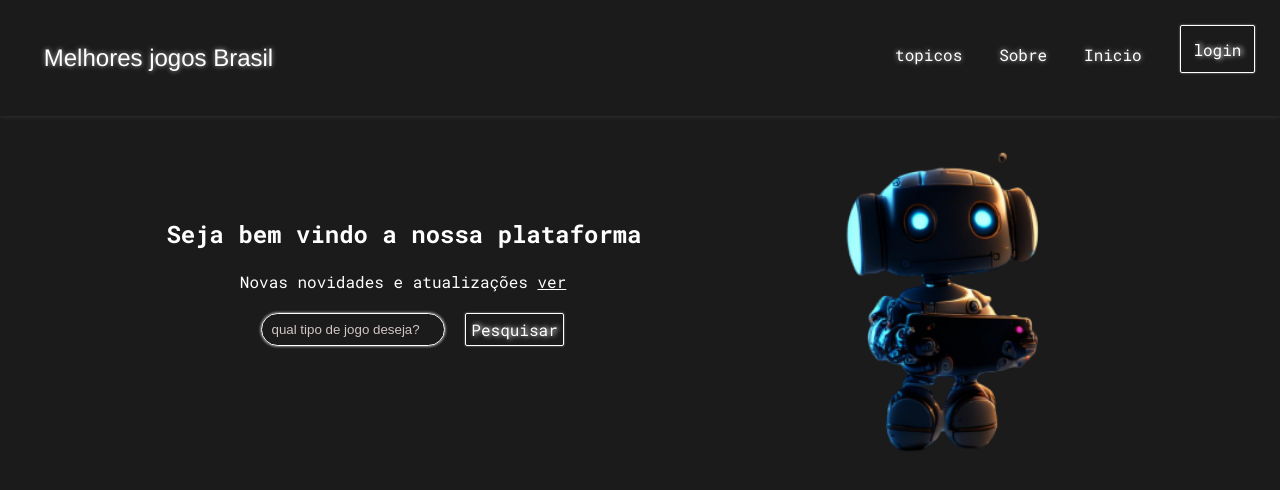
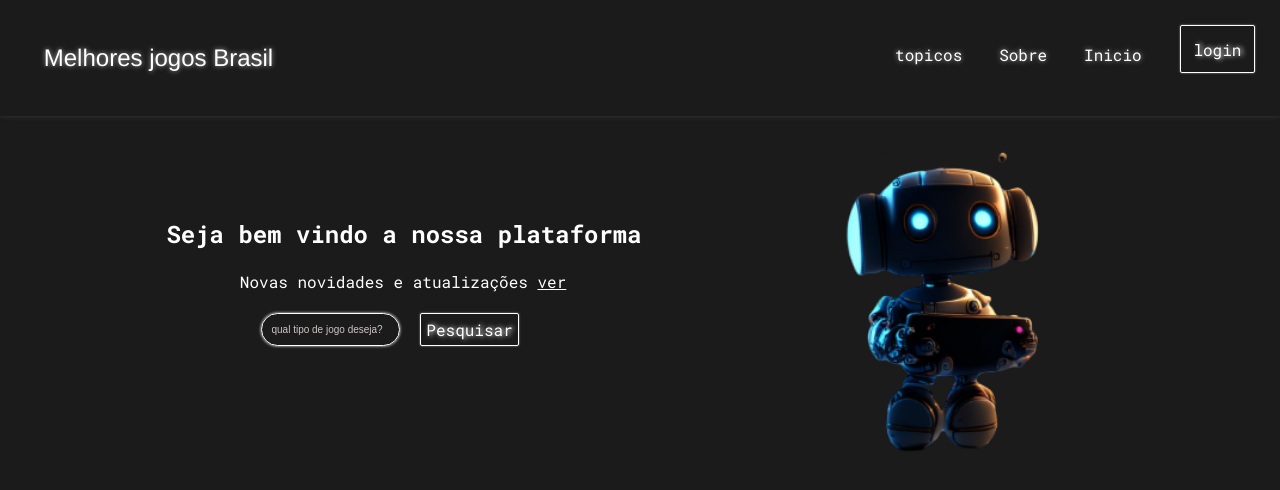
Before and after one commit to nikolasVinicius/Melhores-jogos-brasil, a website: page public/frontend/Ladding/index.html in a window 1280 px wide. Shown: the top 490 px of the page. Drawn offline with Linux system fonts and the light colour scheme.

Commit message:
corrigi uns bagui ai

```diff
--- a/public/frontend/Ladding/css/style.css
+++ b/public/frontend/Ladding/css/style.css
@@ -168,7 +168,7 @@ margin-right: 15%;
     border-radius: 2px;
     text-shadow:2px 0px 5px  #ffff;
     background: none;
-	color: white;;
+	color: white;
 }
 
 .btn-search:hover{
@@ -190,6 +190,7 @@ form{
     border-radius: 20px;
     padding: 0.5%;
     box-shadow: 0 0 3px white;
+    font-size: 10px;
 }
 .search-bar::after{
  border-color: black;
```
